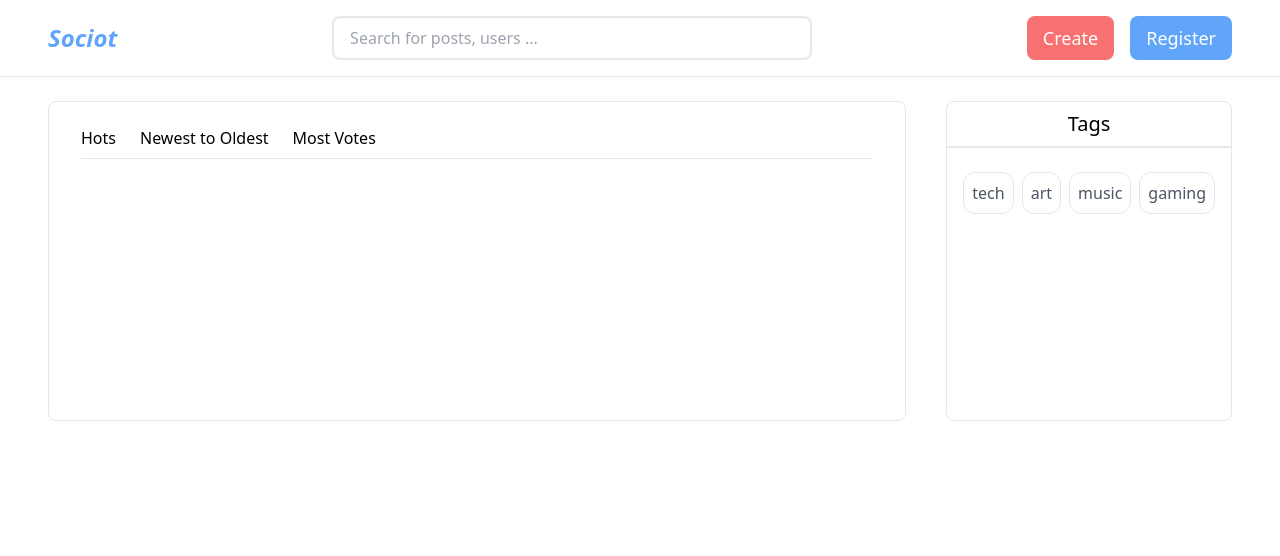
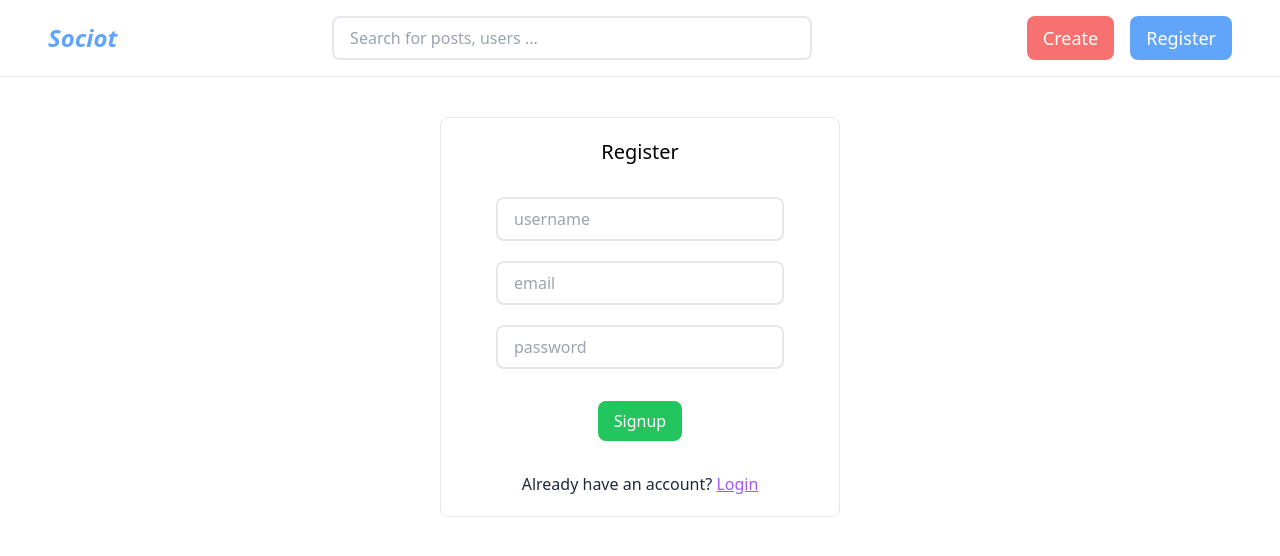
Before and after one commit to the-arcade-01/Sociot, a React (Vite) app: page /auth/register in a window 1280 px wide. Shown: the top 556 px of the page. Built offline with nearby package versions, Linux system fonts and the light colour scheme; the HTML template or start-up script is replaced by a standard one.

Commit message:
feat: react-router-dom setup and auth page layout done

```diff
--- a/package.json
+++ b/package.json
@@ -12,6 +12,7 @@
   "dependencies": {
     "react": "^18.2.0",
     "react-dom": "^18.2.0",
+    "react-router-dom": "^6.19.0",
     "zustand": "^4.4.6"
   },
   "devDependencies": {
--- /dev/null
+++ b/src/components/Auth/LoginForm.tsx
@@ -0,0 +1,28 @@
+import { Link } from "react-router-dom";
+
+export const LoginForm = () => {
+  return (
+    <div className="w-[400px] h-[300px] border border-gray-200 rounded-lg flex flex-col items-center p-5 justify-between">
+      <h1 className="text-xl">Welcome</h1>
+      <div className="flex flex-col items-center gap-5">
+        <input
+          className="w-72 py-2 px-4 outline-none border-2 border-gray-200 rounded-lg text-gray-600 "
+          placeholder="email"
+        />
+        <input
+          className="w-72 py-2 px-4 outline-none border-2 border-gray-200 rounded-lg text-gray-600 "
+          placeholder="password"
+        />
+      </div>
+      <button className="px-4 py-2 rounded-lg text-white bg-green-500 font-medium">
+        Login
+      </button>
+      <p className="text-gray-800">
+        Don't have an account?{" "}
+        <Link to="/auth/register" className="underline text-purple-500">
+          Register
+        </Link>
+      </p>
+    </div>
+  );
+};
--- /dev/null
+++ b/src/components/Auth/RegisterForm.tsx
@@ -0,0 +1,34 @@
+import { Link } from "react-router-dom";
+
+export const RegisterForm = () => {
+  return (
+    <div className="w-[400px] h-[400px] border border-gray-200 rounded-lg flex flex-col items-center p-5 justify-between">
+      <h1 className="text-xl">Register</h1>
+      <div className="flex flex-col items-center gap-5">
+        <input
+          className="w-72 py-2 px-4 outline-none border-2 border-gray-200 rounded-lg text-gray-600 "
+          placeholder="username"
+        />
+
+        <input
+          className="w-72 py-2 px-4 outline-none border-2 border-gray-200 rounded-lg text-gray-600 "
+          placeholder="email"
+        />
+
+        <input
+          className="w-72 py-2 px-4 outline-none border-2 border-gray-200 rounded-lg text-gray-600 "
+          placeholder="password"
+        />
+      </div>
+      <button className="px-4 py-2 rounded-lg text-white bg-green-500 font-medium">
+        Signup
+      </button>
+      <p className="text-gray-800">
+        Already have an account?{" "}
+        <Link to="/auth/login" className="underline text-purple-500">
+          Login
+        </Link>
+      </p>
+    </div>
+  );
+};
--- a/src/components/Navbar/Navbar.tsx
+++ b/src/components/Navbar/Navbar.tsx
@@ -1,18 +1,24 @@
+import { Link } from "react-router-dom";
 import SearchBar from "../Search/SearchBar";
 
 export const Navbar = () => {
   return (
     <>
       <div className="m-4 px-8 flex justify-between items-center ">
-        <h1 className="text-2xl italic text-blue-400 font-semibold">Sociot</h1>
+        <Link to="/" className="text-2xl italic text-blue-400 font-semibold">
+          Sociot
+        </Link>
         <SearchBar />
         <div className="flex items-center gap-4">
           <button className="py-2 px-4 rounded-lg bg-red-400 text-white font-medium text-lg">
             Create
           </button>
-          <button className="py-2 px-4 rounded-lg bg-blue-400 text-white font-medium text-lg">
+          <Link
+            to="/auth/register"
+            className="py-2 px-4 rounded-lg bg-blue-400 text-white font-medium text-lg"
+          >
             Register
-          </button>
+          </Link>
         </div>
       </div>
       <hr />
--- a/src/layout/index.tsx
+++ b/src/layout/index.tsx
@@ -1,12 +1,24 @@
+import { BrowserRouter as Router, Route, Routes } from "react-router-dom";
 import { Navbar } from "../components/Navbar/Navbar";
 import { Home } from "../pages/Home";
+import { AuthPage } from "../pages/Auth";
+import { RegisterForm } from "../components/Auth/RegisterForm";
+import { LoginForm } from "../components/Auth/LoginForm";
 
 const Layout = () => {
   return (
-    <main>
-      <Navbar />
-      <Home />
-    </main>
+    <Router>
+      <main>
+        <Navbar />
+        <Routes>
+          <Route path="/" element={<Home />} />
+          <Route path="/auth" element={<AuthPage />}>
+            <Route path="register" element={<RegisterForm />} />
+            <Route path="login" element={<LoginForm />} />
+          </Route>
+        </Routes>
+      </main>
+    </Router>
   );
 };
 
--- /dev/null
+++ b/src/pages/Auth/index.tsx
@@ -0,0 +1,9 @@
+import { Outlet } from "react-router-dom";
+
+export const AuthPage = () => {
+  return (
+    <div className="w-full flex justify-center my-10">
+      <Outlet />
+    </div>
+  );
+};
```
Also changed, not shown: 1 other file (tests, documents, lock files or other folders).
